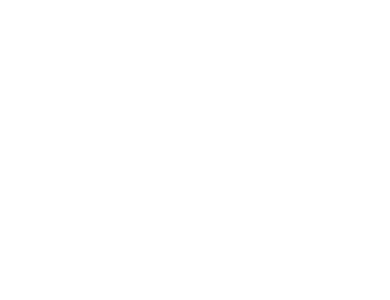
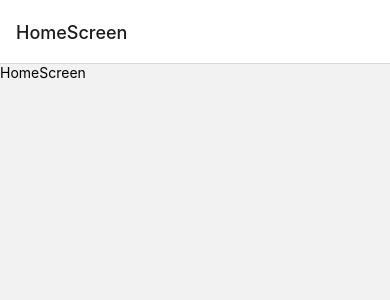
Before and after one commit to BryanCampos185637/ChupixAppMovil, a React Native app: screen / in a window 390 px wide. Shown: the top 300 px of the page. Built offline with nearby package versions, Linux system fonts and the light colour scheme.

Commit message:
modified
actualizacacion

```diff
--- a/App.tsx
+++ b/App.tsx
@@ -1,11 +1,12 @@
 import 'react-native-gesture-handler';
 import * as React from 'react';
 import {NavigationContainer} from '@react-navigation/native';
+import {MyStack} from './src/navigations';
 
 export default function App() {
   return (
     <NavigationContainer>
-
+      <MyStack />
     </NavigationContainer>
   );
 }
--- a/src/navigations/index.ts
+++ b/src/navigations/index.ts
@@ -0,0 +1 @@
+export { MyStack } from "./MyStack";
```
